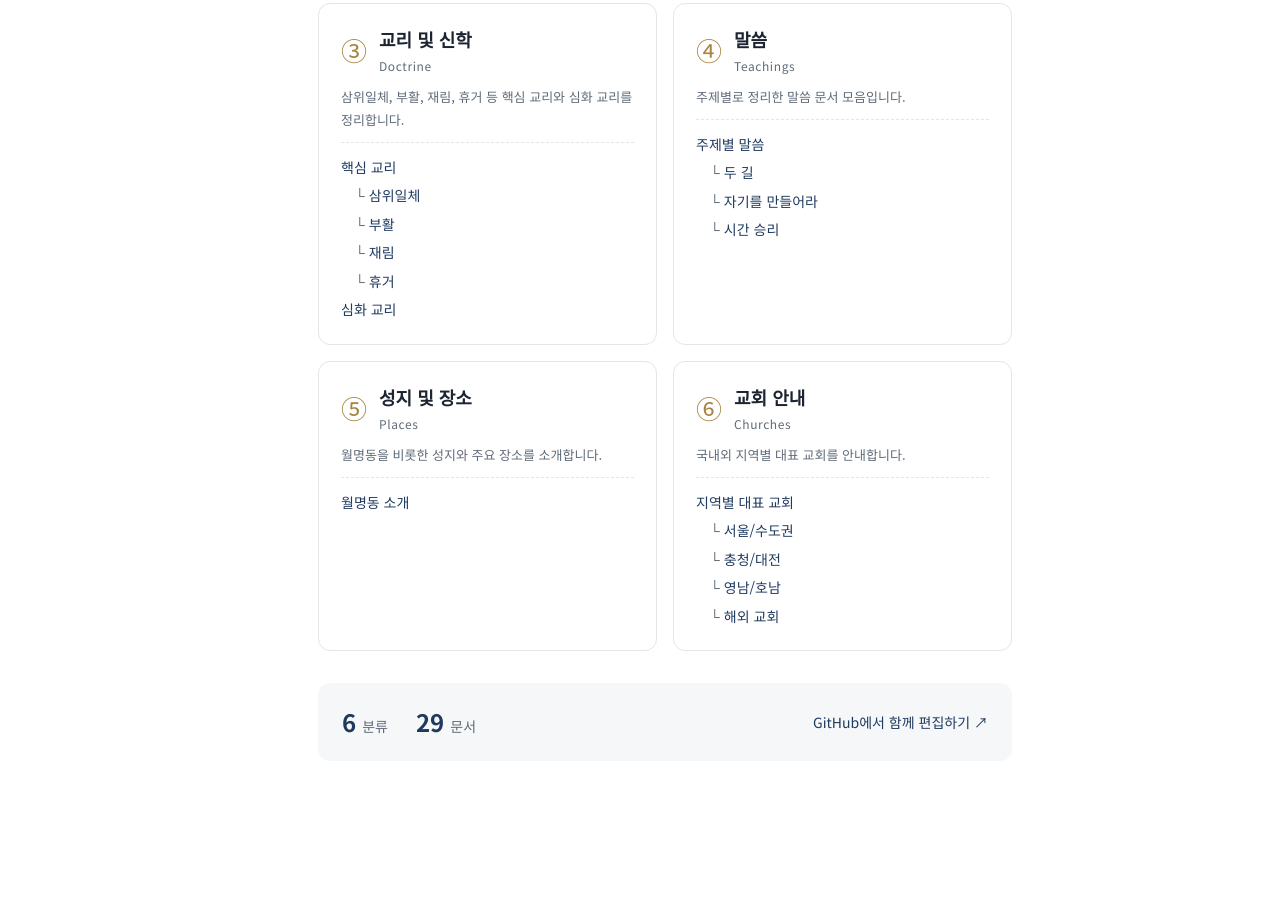
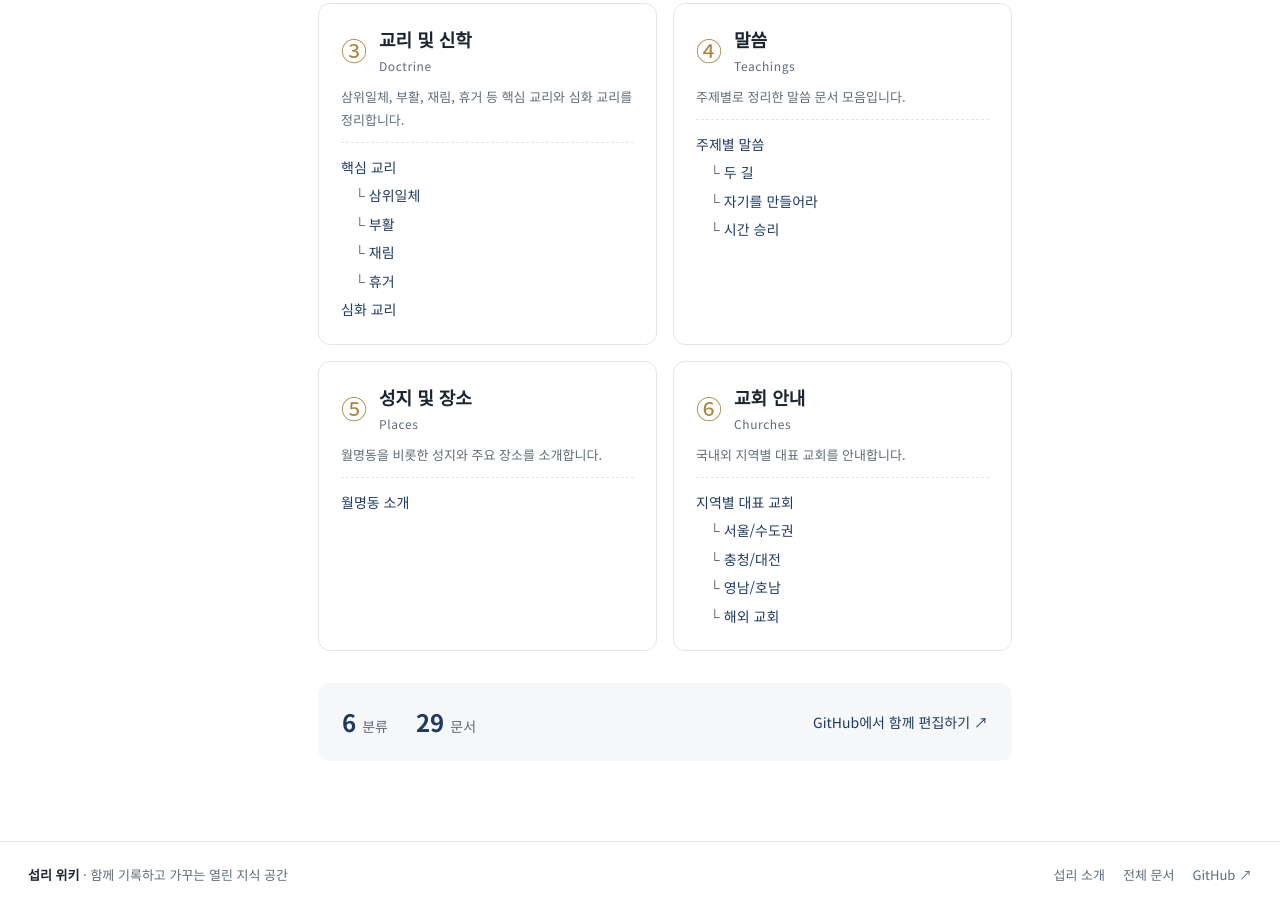
Before and after one commit to donggil113/wiki-cgm, a website with bundled scripts: page index.html in a window 1280 px wide. Shown: the part 814-1723 px from the top of the page. Before the commit the page ends 1655 px from the top, so only its background shows below. Built offline with nearby package versions, Linux system fonts and the light colour scheme.

Commit message:
Configure sumni.wiki deployment and site footer

```diff
--- a/scripts/build.mjs
+++ b/scripts/build.mjs
@@ -5,6 +5,7 @@ await mkdir('dist', { recursive: true });
 await cp('index.html', 'dist/index.html');
 await cp('src', 'dist/src', { recursive: true });
 await cp('content', 'dist/content', { recursive: true });
+await cp('CNAME', 'dist/CNAME');
 // GitHub Pages의 Jekyll 처리를 끄고 파일을 그대로 배포합니다.
 await writeFile('dist/.nojekyll', '');
 
--- a/src/config.js
+++ b/src/config.js
@@ -3,6 +3,6 @@ export const site = {
   name: '섭리 위키',
   englishName: 'SUMNI WIKI',
   domain: 'sumni.wiki',
-  repo: 'donggil113/wiki-cgm',
+  repo: 'sumniwiki/sumniwiki.github.io',
   branch: 'main',
 };
--- a/src/main.js
+++ b/src/main.js
@@ -20,6 +20,7 @@ async function load(path) {
 
 // ── 레이아웃 ────────────────────────────────────────────────
 app.innerHTML = `
+  <a class="skip-link" href="#content">본문으로 바로가기</a>
   <header class="topbar">
     <button class="menu-button" aria-label="목차 열기" aria-expanded="false">☰</button>
     <a class="brand" href="#/"><span class="brand-mark">攝</span><span><strong>${site.name}</strong><small>${site.englishName}</small></span></a>
@@ -34,6 +35,14 @@ app.innerHTML = `
     <main id="content" tabindex="-1"></main>
     <aside class="toc" id="toc"></aside>
   </div>
+  <footer class="site-footer">
+    <p><strong>${site.name}</strong><span aria-hidden="true"> · </span>함께 기록하고 가꾸는 열린 지식 공간</p>
+    <nav aria-label="하단 메뉴">
+      <a href="#/overview/introduction">섭리 소개</a>
+      <a href="#/search">전체 문서</a>
+      <a href="https://github.com/${site.repo}" target="_blank" rel="noopener">GitHub ↗</a>
+    </nav>
+  </footer>
   <div class="scrim" id="scrim"></div>
 `;
 
--- a/src/style.css
+++ b/src/style.css
@@ -33,6 +33,8 @@ a { color: var(--accent); text-decoration: none; }
 a:hover { text-decoration: underline; }
 button { font: inherit; color: inherit; cursor: pointer; }
 .num { color: var(--gold); font-weight: 700; margin-right: .45em; font-variant-numeric: tabular-nums; }
+.skip-link { position: fixed; top: 8px; left: 12px; z-index: 100; padding: 8px 14px; border-radius: 6px; background: var(--accent); color: var(--bg); transform: translateY(-150%); }
+.skip-link:focus { transform: none; }
 
 /* 상단 바 */
 .topbar { position: sticky; top: 0; z-index: 30; height: var(--header-h); display: flex; align-items: center; gap: 16px; padding: 0 20px; background: var(--bg); border-bottom: 1px solid var(--line); }
@@ -152,6 +154,13 @@ th { background: var(--panel); font-weight: 700; white-space: nowrap; }
 .stats span { color: var(--muted); font-size: 14px; }
 .stats div:last-child { margin-left: auto; font-size: 14px; }
 
+/* 하단 정보 */
+.site-footer { display: flex; align-items: center; justify-content: space-between; gap: 24px; max-width: 1400px; margin: 0 auto; padding: 22px 28px; border-top: 1px solid var(--line); color: var(--muted); font-size: 13px; }
+.site-footer p { margin: 0; }
+.site-footer strong { color: var(--ink); }
+.site-footer nav { display: flex; flex-wrap: wrap; gap: 18px; }
+.site-footer a { color: var(--muted); }
+
 /* 검색 결과 */
 .search.big { width: 100%; margin: 20px 0; }
 .search.big input { height: 46px; font-size: 16px; }
@@ -192,6 +201,7 @@ th { background: var(--panel); font-weight: 700; white-space: nowrap; }
   .welcome h1 { font-size: 24px; }
   .all-docs { columns: 1; }
   .stats div:last-child { margin-left: 0; }
+  .site-footer { align-items: flex-start; flex-direction: column; gap: 8px; padding: 18px 16px; }
 }
 @media (max-width: 420px) {
   .brand strong { font-size: 16px; }
```
Also changed, not shown: README.md, 1 other file.
